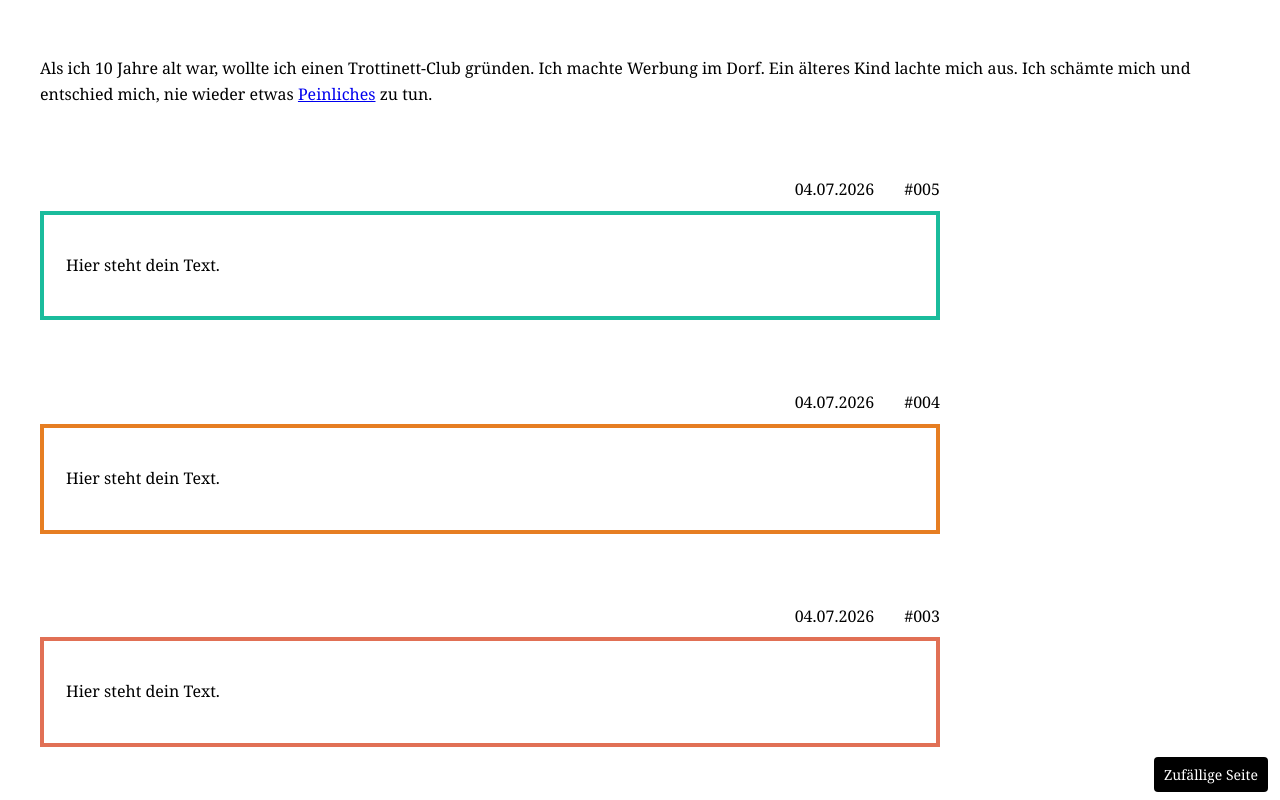
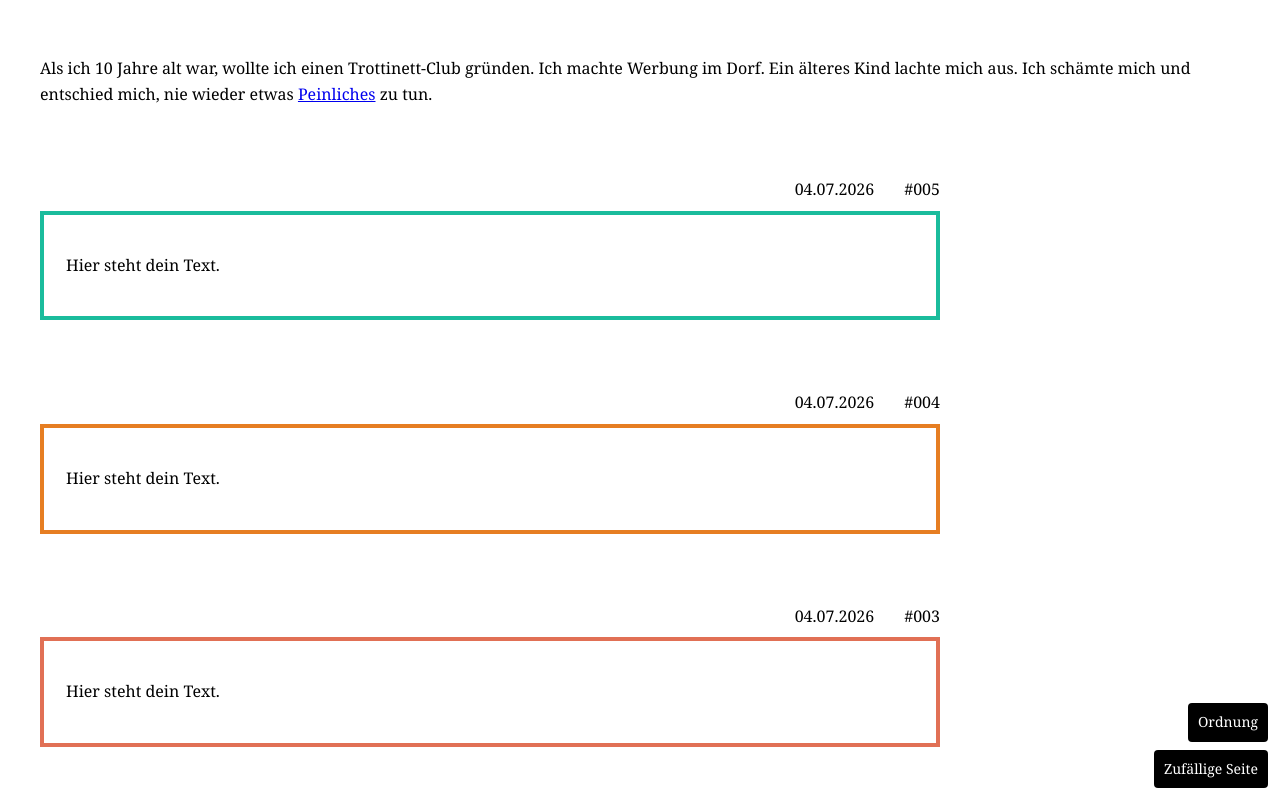
Before and after one commit to idioskosmos/idioskosmos, a plain HTML site: page index.html in a window 1280 px wide. Shown: the top 800 px of the page. Drawn offline with Linux system fonts and the light colour scheme.

Commit message:
Refactor fixed position div for navigation links

```diff
--- a/index.html
+++ b/index.html
@@ -167,8 +167,20 @@
 })();
 </script>
 
-<div style="position:fixed;right:12px;bottom:12px;z-index:10000">
-  <a id="random-link" href="#" onclick="randomJump(); return false;" style="background:#000;color:#fff;padding:8px 10px;border-radius:4px;text-decoration:none;font-size:14px;">Zufällige Seite</a>
+  <div style="position:fixed;right:12px;bottom:12px;z-index:10000;display:flex;flex-direction:column;gap:8px;align-items:flex-end;">
+
+  <a href="ordnung.html"
+     style="background:#000;color:#fff;padding:8px 10px;border-radius:4px;text-decoration:none;font-size:14px;">
+    Ordnung
+  </a>
+
+  <a id="random-link"
+     href="#"
+     onclick="randomJump(); return false;"
+     style="background:#000;color:#fff;padding:8px 10px;border-radius:4px;text-decoration:none;font-size:14px;">
+    Zufällige Seite
+  </a>
+
 </div>
 
 <script>
```
